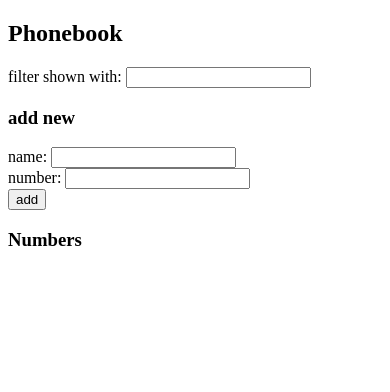
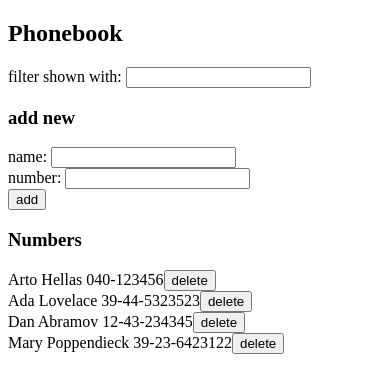
Before and after one commit to vadzimk/fullstackopen, a React (Create React App) app in the folder part2_phonebook/: page / in a window 390 px wide. Shown: the top 392 px of the page. Built offline with nearby package versions, Linux system fonts and the light colour scheme; data requests are answered from the project's data file.

Commit message:
completed 2.18 phonebook step10

```diff
--- a/part2_phonebook/db.json
+++ b/part2_phonebook/db.json
@@ -1,3 +1,24 @@
 {
-  "persons": []
+  "persons": [
+    {
+      "name": "Arto Hellas",
+      "number": "040-123456",
+      "id": 1
+    },
+    {
+      "name": "Ada Lovelace",
+      "number": "39-44-5323523",
+      "id": 2
+    },
+    {
+      "name": "Dan Abramov",
+      "number": "12-43-234345",
+      "id": 3
+    },
+    {
+      "name": "Mary Poppendieck",
+      "number": "39-23-6423122",
+      "id": 4
+    }
+  ]
 }
--- a/part2_phonebook/src/App.js
+++ b/part2_phonebook/src/App.js
@@ -25,22 +25,25 @@ const App = () => {
         e.preventDefault()
         const match = persons.filter(item => item.name === newName)
         // console.log(match)
-        if (match.length === 0 && newNumber !== '') {  // check if already exists in the list
-            let newPersonObj = {
-                name: newName,
-                number: newNumber
+
+        if (newNumber) {
+            if (match.length === 0) {  // check if already exists in the list
+                let newPersonObj = {
+                    name: newName,
+                    number: newNumber
+                }
+                mid.createNew(newPersonObj).then((data) => setPersons(persons.concat(data)))
+            } else if (match.length === 1 && match[0].number !== newNumber && window.confirm(`${match[0].name} is already exists, replace number?`)) {
+                mid.updatePerson(match[0].id, {...match[0], number: newNumber})
+                    .then(data => setPersons(persons.map(item => item.id !== match[0].id ? item : data)))
             }
-            mid.createNew(newPersonObj).then((data) => setPersons(persons.concat(data)))
-
             setNewName('')
             setNewNumber('')
-        } else if (match.length !== 0) {
-            window.alert(`${newName} is already added to phonebook`)
         }
     }
 
     const deletePerson = (id) => {
-        if (window.confirm(`Delete ${persons.find(item => item.id === id).name}?`)) {
+        if (window.confirm(`Delete ${persons.find(item => item.id === id).name}?`)) {  // window confirmation dialogue
             mid.deletePerson(id)
                 .then(status => status === 200 ? setPersons(persons.filter(person => person.id !== id)) : null)
         }
--- a/part2_phonebook/src/services/middleware.js
+++ b/part2_phonebook/src/services/middleware.js
@@ -4,7 +4,8 @@ const baseUrl = 'http://127.0.0.1:3001/persons'
 const getAll = () => axios.get(baseUrl).then(res => res.data)
 const createNew = (newObj) => axios.post(baseUrl, newObj).then(res => res.data)
 const deletePerson = (id) => axios.delete(`${baseUrl}/${id}`).then(res => res.status)
+const updatePerson = (id, changedObj) => axios.put(`${baseUrl}/${id}`, changedObj).then(res=>res.data)
 
 
-const mid = {getAll, createNew, deletePerson}
+const mid = {getAll, createNew, deletePerson, updatePerson}
 export default mid
```
Also changed, not shown: 1 other file (tests, documents, lock files or other folders).
